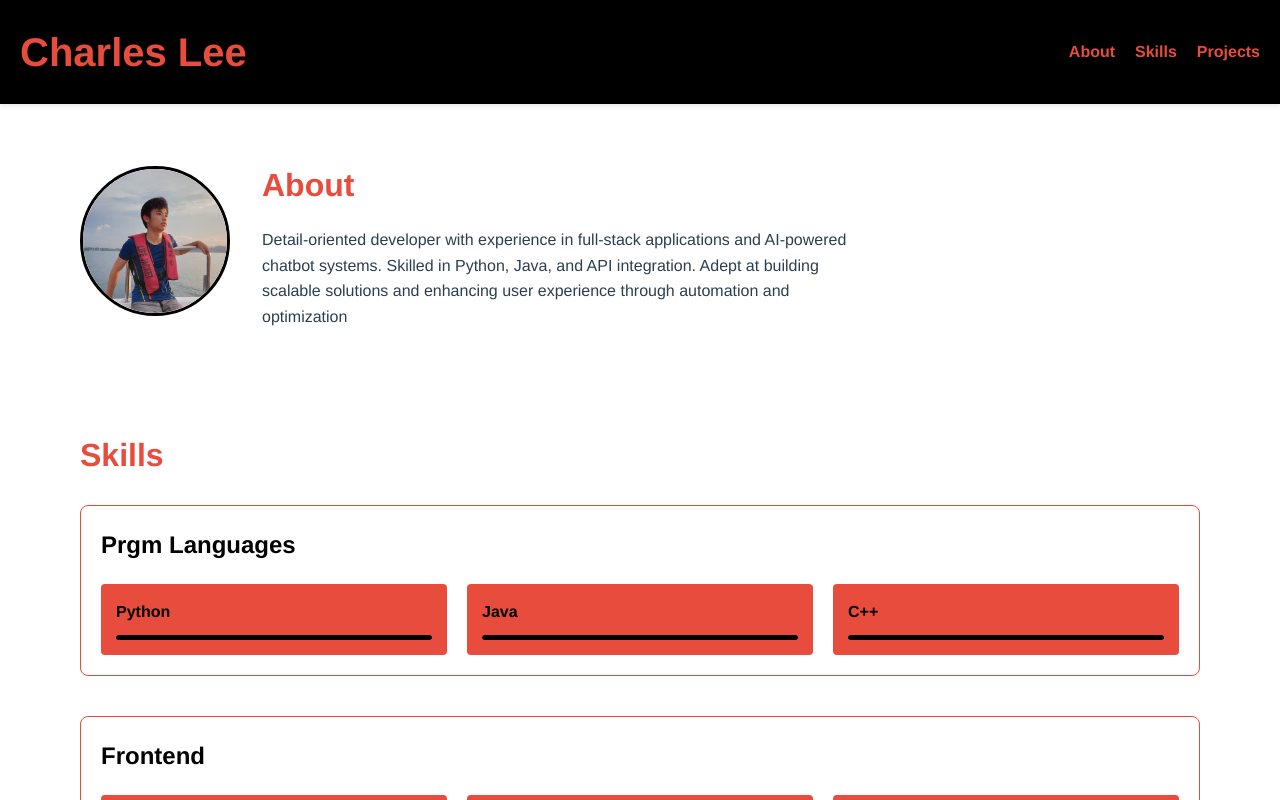
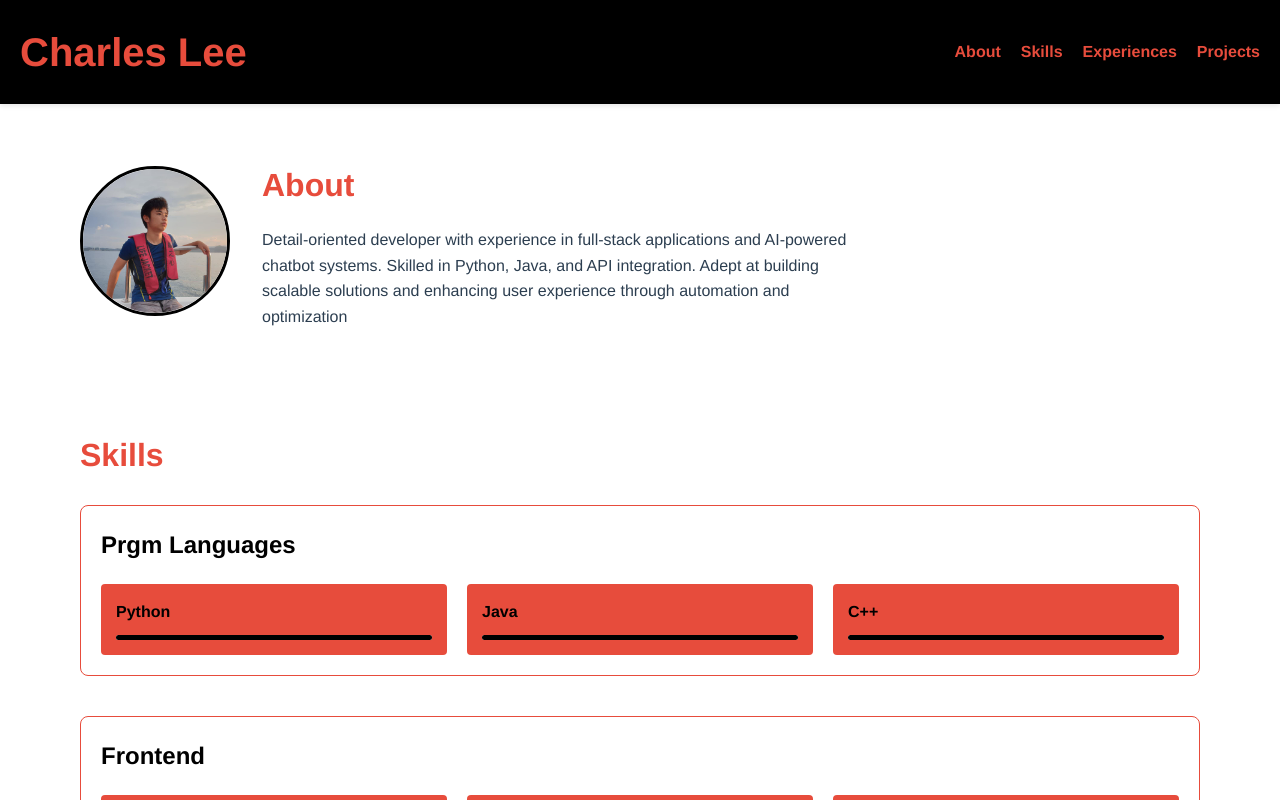
Before and after one commit to Elcree505/portfolio, a Vue app: page / in a window 1280 px wide. Shown: the top 800 px of the page. Built offline with nearby package versions, Linux system fonts and the light colour scheme.

Commit message:
change 5 10/2

```diff
--- a/src/components/vue-header.vue
+++ b/src/components/vue-header.vue
@@ -4,6 +4,7 @@
     <nav>
       <a href="#about" @click="scrollToSection">About</a>
       <a href="#skills" @click="scrollToSection">Skills</a>
+      <a href="#experiences" @click="scrollToSection">Experiences</a>
       <a href="#projects" @click="scrollToSection">Projects</a>
     </nav>
   </header>
```
Also changed, not shown: 5 other files (tests, documents, lock files or other folders).
